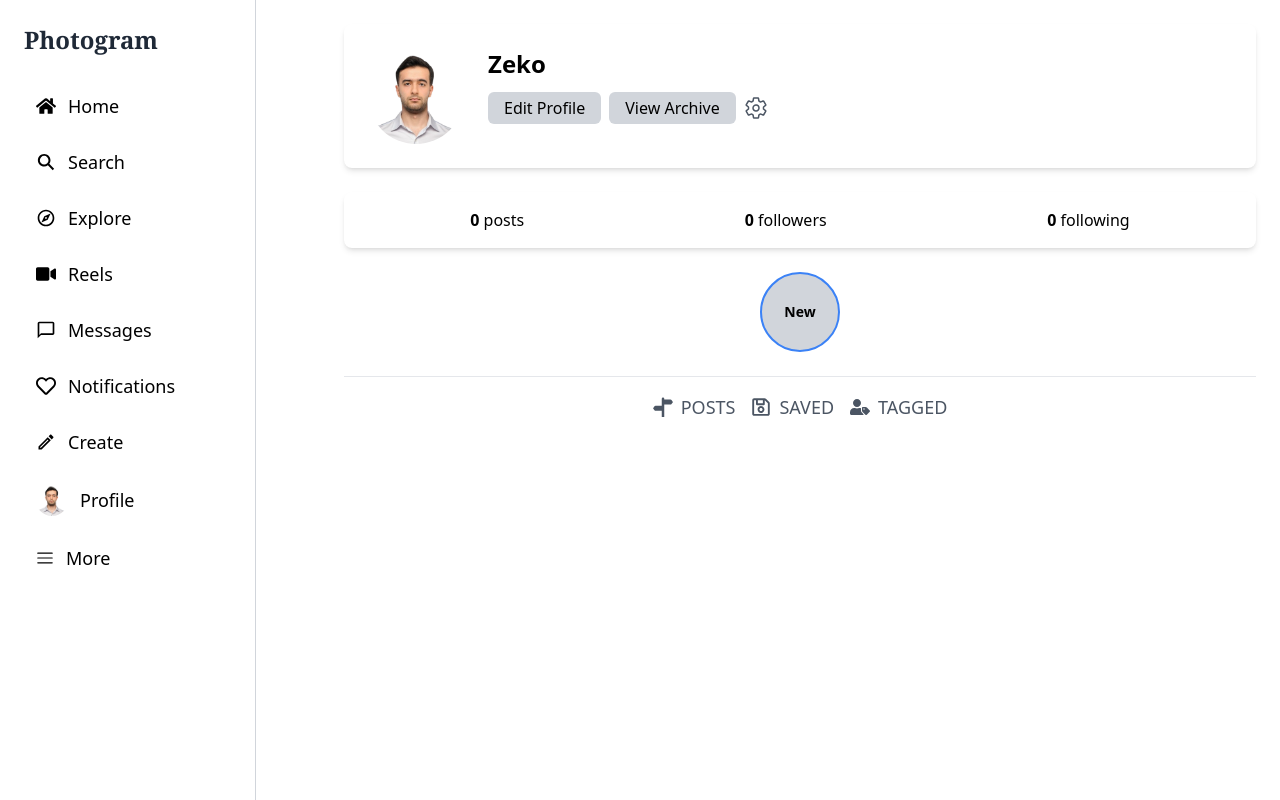
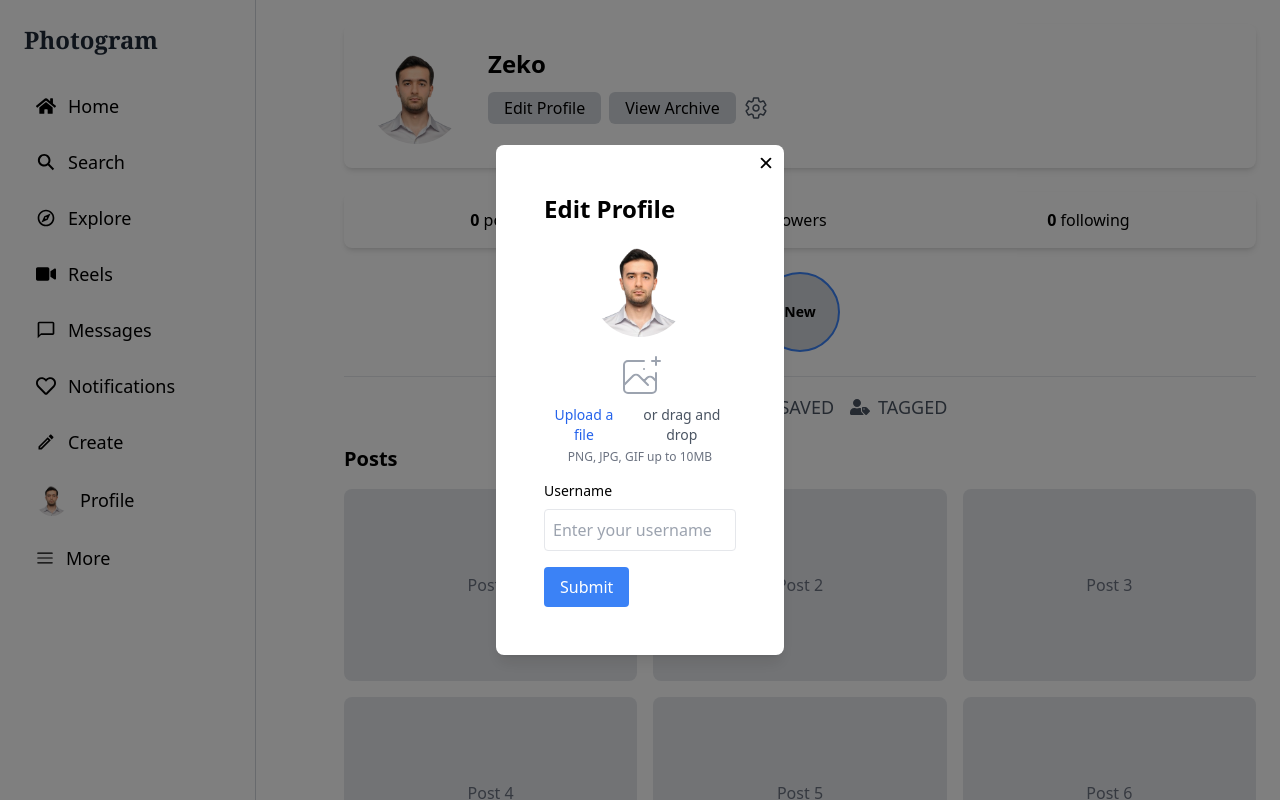
Before and after one commit to zeko1104/photogram-react, a React (Vite) app: page /profile in a window 1280 px wide. Both pictures are taken after a click on the button "Edit Profile". Shown: the top 800 px of the page. Built offline with nearby package versions, Linux system fonts and the light colour scheme.

Commit message:
profile edit

```diff
--- a/src/pages/Profile.jsx
+++ b/src/pages/Profile.jsx
@@ -3,9 +3,13 @@ import { BsFillSignpostSplitFill } from "react-icons/bs";
 import { FaRegSave, FaUserTag } from "react-icons/fa";
 import DashboardMenu from "../layouts/DashboardMenu";
 import img from "../assets/images/profile-removebg-preview.png";
+import Modal from "../components/Modal";
+import { useState } from "react";
 
 const Profile = () => {
+  const [isOpen, setIsOpen] = useState(false);
   return (
+    <>
       <div className="min-h-screen dark:bg-neutral-950 flex flex-col sm:flex-row">
         {/* Sol menyu (yalnız geniş ekranda görünür) */}
         <div className="">
@@ -23,7 +27,10 @@ const Profile = () => {
             <div className="text-center sm:text-left">
               <h2 className="text-2xl font-semibold dark:text-white">Zeko</h2>
               <div className="flex flex-wrap justify-center sm:justify-start items-center gap-2 mt-3">
-              <button className="px-4 py-1 bg-gray-300 text-black rounded-md hover:opacity-80 dark:bg-neutral-700 dark:text-white">
+                <button
+                  onClick={() => setIsOpen(true)}
+                  className="px-4 py-1 bg-gray-300 text-black rounded-md hover:opacity-80 dark:bg-neutral-700 dark:text-white"
+                >
                   Edit Profile
                 </button>
                 <button className="px-4 py-1 bg-gray-300 text-black rounded-md hover:opacity-80 dark:bg-neutral-700 dark:text-white">
@@ -69,8 +76,137 @@ const Profile = () => {
               <h2 className="text-lg font-medium">TAGGED</h2>
             </button>
           </div>
+
+          {/* Posts Section */}
+          <div className="mt-6">
+            <h2 className="text-xl font-semibold dark:text-white mb-4">
+              Posts
+            </h2>
+            <div className="grid grid-cols-1 sm:grid-cols-2 lg:grid-cols-3 gap-4">
+              {/* Placeholder for posts */}
+              {[...Array(6)].map((_, index) => (
+                <div
+                  key={index}
+                  className="bg-gray-200 dark:bg-neutral-800 h-48 rounded-lg flex items-center justify-center"
+                >
+                  <span className="text-gray-500 dark:text-gray-400">
+                    Post {index + 1}
+                  </span>
+                </div>
+              ))}
             </div>
           </div>
+
+          {/*Saved Section */}
+          <div className="mt-6">
+            <h2 className="text-xl font-semibold dark:text-white mb-4">
+              Saved
+            </h2>
+            <div className="grid grid-cols-1 sm:grid-cols-2 lg:grid-cols-3 gap-4">
+              {/* Placeholder for saved posts */}
+              {[...Array(6)].map((_, index) => (
+                <div
+                  key={index}
+                  className="bg-gray-200 dark:bg-neutral-800 h-48 rounded-lg flex items-center justify-center"
+                >
+                  <span className="text-gray-500 dark:text-gray-400">
+                    Saved Post {index + 1}
+                  </span>
+                </div>
+              ))}
+            </div>
+          </div>
+
+          {/* Tagged Section */}
+          <div className="mt-6">
+            <h2 className="text-xl font-semibold dark:text-white mb-4">
+              Tagged
+            </h2>
+            <div className="grid grid-cols-1 sm:grid-cols-2 lg:grid-cols-3 gap-4">
+              {/* Placeholder for tagged posts */}
+              {[...Array(6)].map((_, index) => (
+                <div
+                  key={index}
+                  className="bg-gray-200 dark:bg-neutral-800 h-48 rounded-lg flex items-center justify-center"
+                >
+                  <span className="text-gray-500 dark:text-gray-400">
+                    Tagged Post {index + 1}
+                  </span>
+                </div>
+              ))}
+            </div>
+          </div>
+        </div>
+      </div>
+      <Modal isOpen={isOpen} onClose={() => setIsOpen(false)}>
+        <div className="p-6">
+          <h2 className="text-2xl font-semibold mb-4 dark:text-white">
+            Edit Profile
+          </h2>
+          <form>
+            <div className="mb-4">
+              <div className="flex justify-center mb-4">
+                <img
+                  src={img}
+                  className="w-24 h-24 rounded-full mb-4 sm:mb-0"
+                  alt="profile"
+                />
+              </div>
+              <div className="space-y-1 text-center">
+                <svg
+                  className="mx-auto h-12 w-12 text-gray-400"
+                  stroke="currentColor"
+                  fill="none"
+                  viewBox="0 0 48 48"
+                  aria-hidden="true"
+                >
+                  <path
+                    d="M28 8H12a4 4 0 00-4 4v20m32-12v8m0 0v8a4 4 0 01-4 4H12a4 4 0 01-4-4v-4m32-4l-3.172-3.172a4 4 0 00-5.656 0L28 28M8 32l9.172-9.172a4 4 0 015.656 0L28 28m0 0l4 4m4-24h8m-4-4v8m-12 4h.02"
+                    strokeWidth={2}
+                    strokeLinecap="round"
+                    strokeLinejoin="round"
+                  />
+                </svg>
+                <div className="flex text-sm text-gray-600 dark:text-gray-400">
+                  <label
+                    htmlFor="file-upload"
+                    className="relative cursor-pointer rounded-md font-medium text-blue-600 dark:text-blue-400 hover:text-blue-500 focus-within:outline-none"
+                  >
+                    <span>Upload a file</span>
+                    <input
+                      id="file-upload"
+                      name="file-upload"
+                      type="file"
+                      className="sr-only"
+                    />
+                  </label>
+                  <p className="pl-1">or drag and drop</p>
+                </div>
+                <p className="text-xs text-gray-500 dark:text-gray-400">
+                  PNG, JPG, GIF up to 10MB
+                </p>
+              </div>
+            </div>
+            <div className="mb-4">
+              <label className="block text-sm font-medium mb-2 dark:text-white">
+                Username
+              </label>
+              <input
+                type="text"
+                className="w-full p-2 border rounded dark:bg-neutral-800 dark:text-white"
+                placeholder="Enter your username"
+              />
+            </div>
+            <button
+              type="submit"
+              className="px-4 py-2 bg-blue-500 text-white rounded hover:bg-blue-600"
+            >
+              Submit
+            </button>
+          </form>
+        </div>
+      </Modal>
+    </>
   );
 };
 
```
Lines whose indentation alone changed are shown as unchanged.
